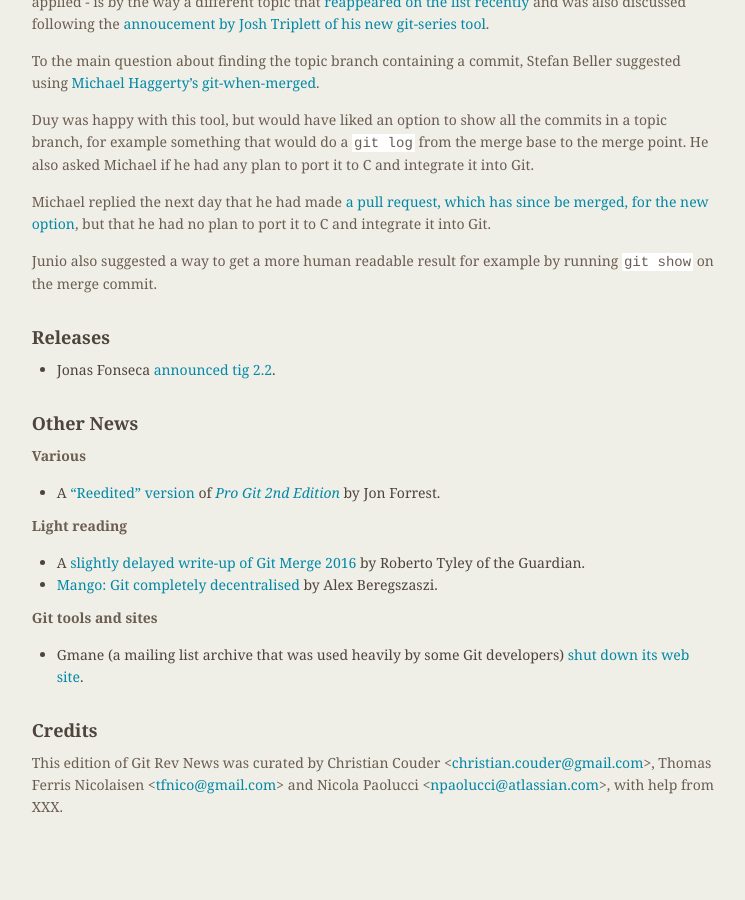
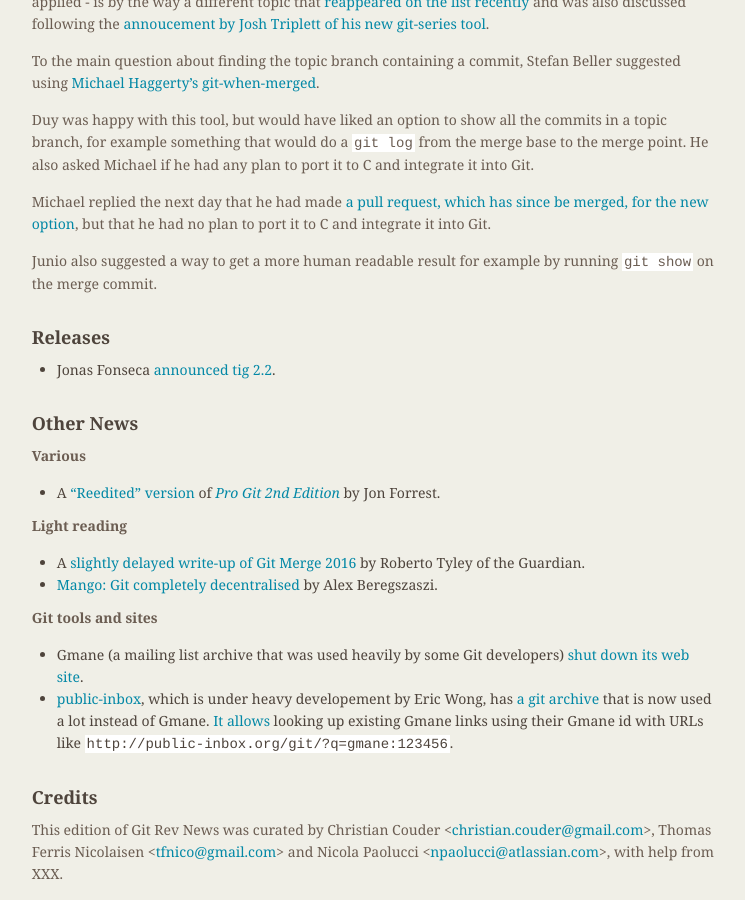
Before and after one commit to git/git.github.io, a Jekyll site: the page built from rev_news/drafts/edition-18.md, in a window 1280 px wide and 900 px high, scrolled down 1650 px. Shown: the whole window, without its empty margins (363-1108 px from the left). Built offline with Jekyll 4.4.1, drawn with Linux system fonts in a browser that asks for light colours; before the commit the page ends 2483 px from its top, so only the background shows below that.

Commit message:
rn-18: add something about public-inbox

```diff
--- a/rev_news/drafts/edition-18.md
+++ b/rev_news/drafts/edition-18.md
@@ -147,7 +147,13 @@
 
 __Git tools and sites__
 
-* Gmane (a mailing list archive that was used heavily by some Git developers) [shut down its web site](https://lars.ingebrigtsen.no/2016/07/28/the-end-of-gmane/comment-page-1/#comment-13502).
+* Gmane (a mailing list archive that was used heavily by some Git developers)
+[shut down its web site](https://lars.ingebrigtsen.no/2016/07/28/the-end-of-gmane/comment-page-1/#comment-13502).
+* [public-inbox](https://public-inbox.org/), which is under heavy developement by Eric Wong, has
+[a git archive](https://public-inbox.org/git/) that is now used a lot instead of Gmane.
+[It allows](https://public-inbox.org/design_www.html) looking up
+existing Gmane links using their Gmane id with URLs like
+`http://public-inbox.org/git/?q=gmane:123456`.
 
 ## Credits
 
```
